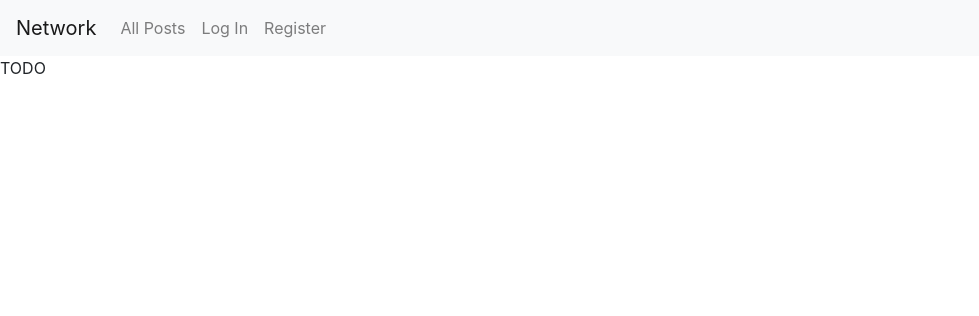
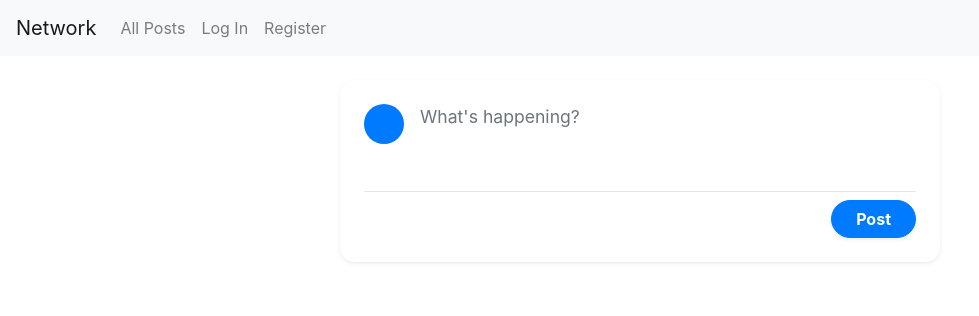
Before and after one commit to saidbaraou/network, a Django app: page / in a window 1280 px wide. Shown: the top 316 px of the page, without its empty margins (0-979 px from the left). Run offline with Django 3.2, Linux system fonts and the light colour scheme; some libraries are stand-ins or nearby versions.

Commit message:
feat(front-form) Add a post form in the UI

```diff
--- a/network/templates/network/index.html
+++ b/network/templates/network/index.html
@@ -1,5 +1,42 @@
 {% extends "network/layout.html" %}
 
 {% block body %}
-    TODO
+
+<div class="container mt-4 px-2">
+    <div class="card shadow-sm border-0 mx-auto" style="max-width: 600px; border-radius: 15px;">
+        <div class="card-body p-3 p-md-4">
+            <form action="" method="POST">
+                {% csrf_token %}
+
+                <div class="d-flex">
+                    <div class="rounded-circle bg-primary d-flex align-items-center justify-content-center text-white mr-2 mr-md-3"
+                        style="width: 40px; height: 40px; flex-shrink: 0; font-size: 0.9rem;">
+                        {{ user.username|first|upper }}
+                    </div>
+
+                    <div class="flex-grow-1">
+                        <textarea name="content" class="form-control border-0 shadow-none p-0" rows="3"
+                            placeholder="What's happening?"
+                            style="resize: none; font-size: 1.1rem; background: transparent;" required></textarea>
+                    </div>
+                </div>
+
+                <hr class="my-2">
+
+                <div class="d-flex justify-content-between align-items-center">
+                    <div class="text-muted small ml-5 d-none d-sm-block">
+                        <i class="far fa-image mr-3" title="Add Image"></i>
+                        <i class="fas fa-list-ul mr-3" title="Add Poll"></i>
+                        <i class="far fa-smile" title="Add Emoji"></i>
+                    </div>
+
+                    <button type="submit" class="btn btn-primary rounded-pill px-4 shadow-sm font-weight-bold">
+                        Post
+                    </button>
+                </div>
+            </form>
+        </div>
+    </div>
+</div>
+
 {% endblock %}
```
